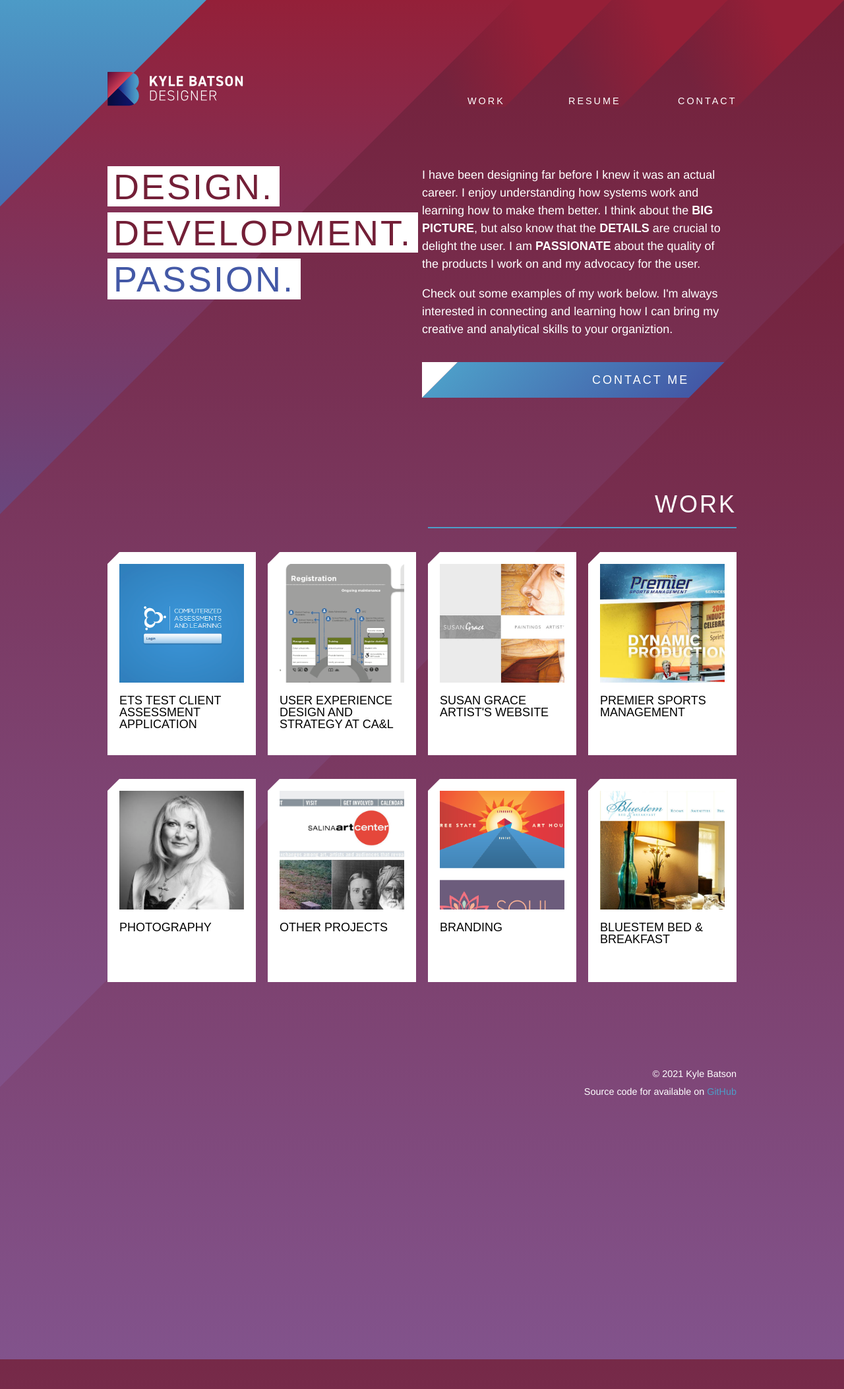
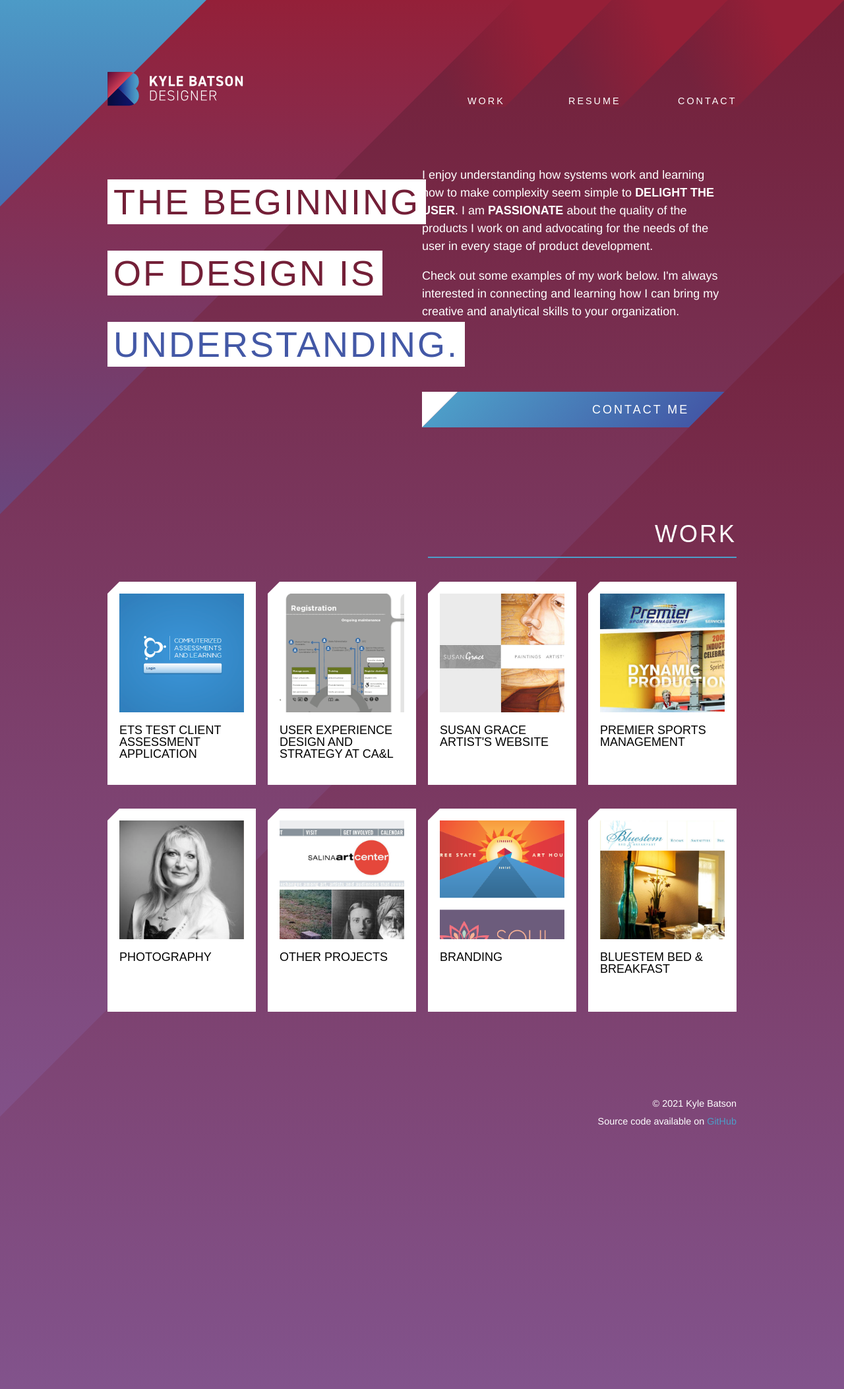
Before and after one commit to kbatson/kylebatson.com, a Jekyll site: the page built from site/index.md, in a window 1280 px wide. Shown: the whole page at 66% size. Built offline with Jekyll 4.4.1, drawn with Linux system fonts in a browser that asks for light colours; some web fonts are replaced; before the commit the page ends 2061 px from its top, so only the background shows below that.

Commit message:
Updated intro and resume
Updated intro and resume

```diff
--- a/site/_includes/footer.html
+++ b/site/_includes/footer.html
@@ -1,6 +1,6 @@
 <footer>
     <p>&copy; <span id="year">2018</span> Kyle Batson</p>
-    <p>Source code for available on <a href="https://github.com/kbatson/kylebatson.com">GitHub</a></p>
+    <p>Source code available on <a href="https://github.com/kbatson/kylebatson.com">GitHub</a></p>
 </footer>
 <!-- Global site tag (gtag.js) - Google Analytics -->
 <script async src="https://www.googletagmanager.com/gtag/js?id=UA-25169627-1"></script>
--- a/site/_layouts/home.html
+++ b/site/_layouts/home.html
@@ -2,12 +2,9 @@
 <main id="main">
 	<section id="intro">
 		<h1>
-			<!-- <span>Creativity. </span>
-			<span>Understanding. </span>
-			<span>Passion. </span> -->
-			<span>Design. </span>
-			<span>Development. </span>
-			<span>Passion. </span>
+			<span>The beginning</span>
+			<span>of design is</span>
+			<span>understanding.</span>
 		</h1>
 		<div class="introContent">
 			{{ content }}
--- a/site/assets/css/kb-home.scss
+++ b/site/assets/css/kb-home.scss
@@ -9,10 +9,13 @@
     margin-bottom: 7rem;
 
     h1 {
-        font-size: 2rem;
+        font-size: 1.8rem;
+        line-height: 2em;
 
         span {
-            display: inline-block;
+            display: inline;
+            white-space: nowrap;
+
             background: #ffffff;
             color: $primaryGradientStart;
             margin-bottom: .5rem;
@@ -217,7 +220,7 @@
 
     #intro h1 {
         grid-area: headline;
-        font-size: 4.5vw;
+        font-size: 3.5vw;
     }
 
     .introContent {
--- a/site/index.md
+++ b/site/index.md
@@ -1,5 +1,5 @@
 ---
 layout: home
 ---
-<p>I have been designing far before I knew it was an actual career. I enjoy understanding how systems work and learning how to make them better. I think about the <strong>big picture</strong>, but also know that the <strong>details</strong> are crucial to delight the user. I am <strong>passionate</strong> about the quality of the products I work on and my advocacy for the user.</p>
-<p>Check out some examples of my work below. I'm always interested in connecting and learning how I can bring my creative and analytical skills to your organiztion.</p>
+<p>I enjoy understanding how systems work and learning how to make complexity seem simple to <strong>delight the user</strong>. I am <strong>passionate</strong> about the quality of the products I work on and advocating for the needs of the user in every stage of product development.</p>
+<p>Check out some examples of my work below. I'm always interested in connecting and learning how I can bring my creative and analytical skills to your organization.</p>
```
Also changed, not shown: 2 other files.
